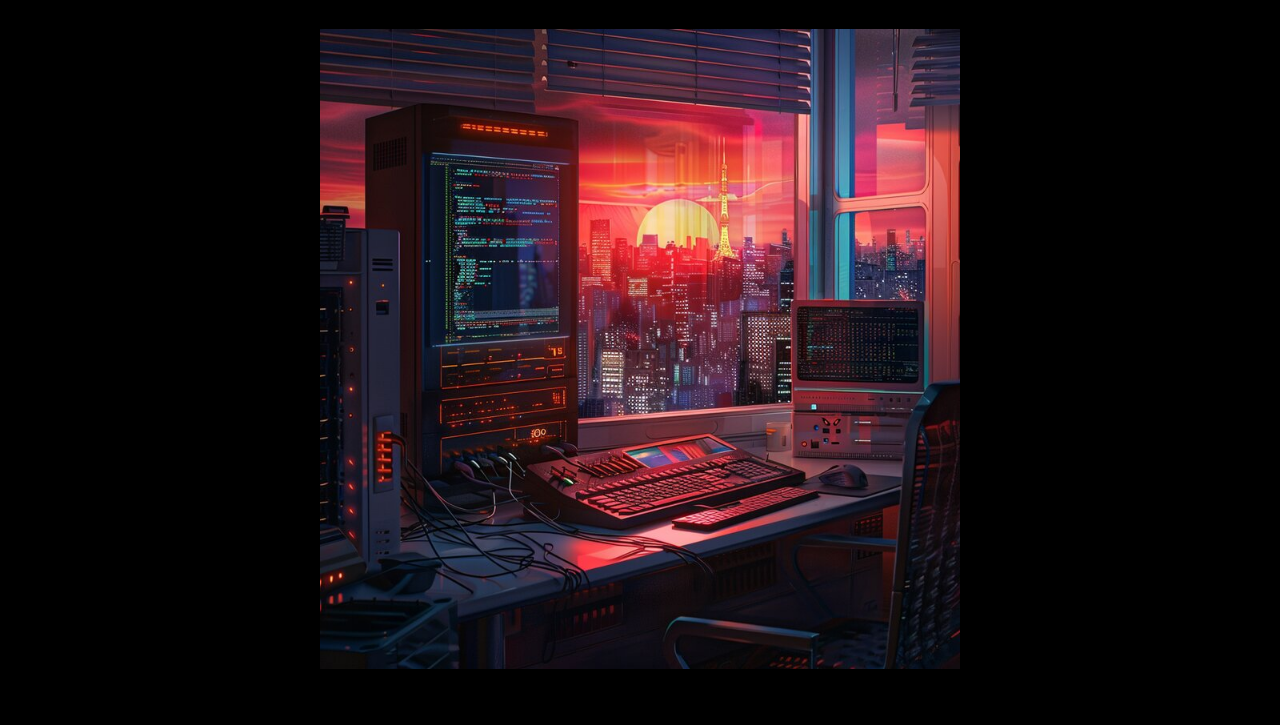
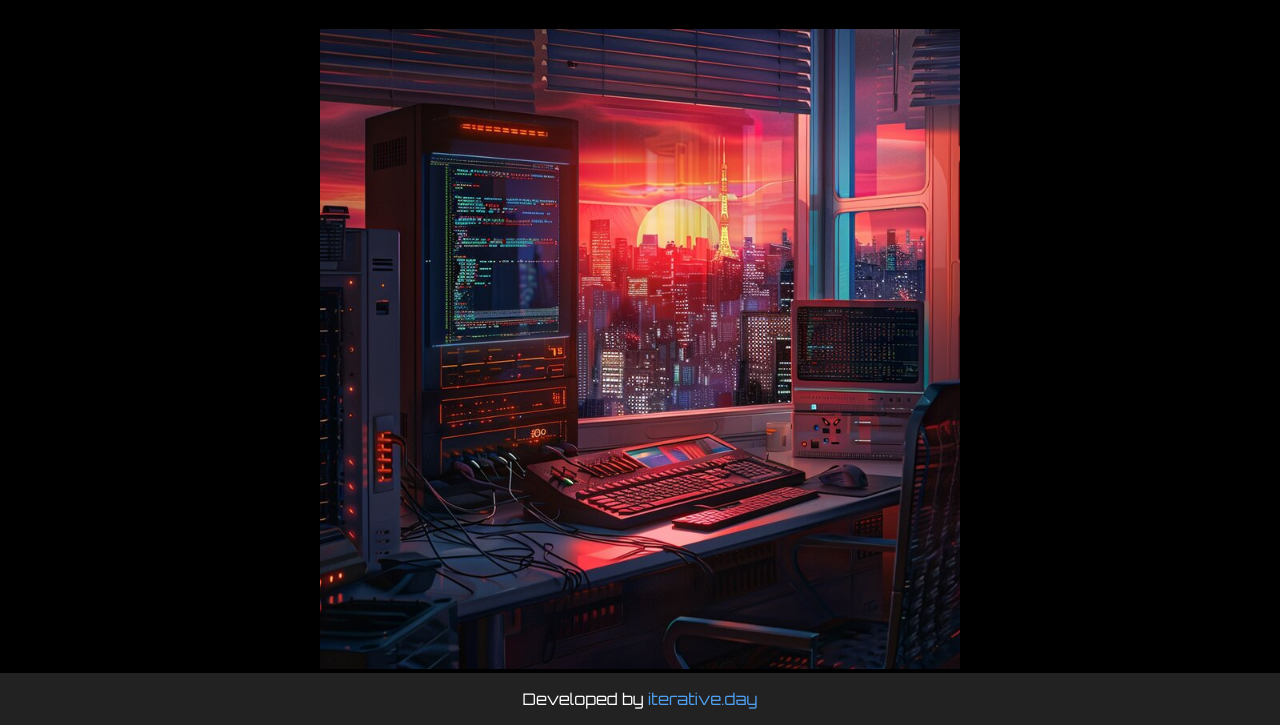
Before and after one commit to augchan42/helios-site, a website built with webpack: page index.html in a window 1280 px wide. Shown: the part 96-821 px from the top of the page. Before the commit the page ends 800 px from the top, so only its background shows below. Built offline with nearby package versions, Linux system fonts and the light colour scheme.

Commit message:
add backlink to iterative.day

```diff
--- a/index.html
+++ b/index.html
@@ -23,12 +23,31 @@
             height: calc(100vh - 10rem); /* Adjust the 6rem to a higher value to account for other page elements */
             object-fit: contain;
         }
+
+        /* Add the styles below */
+        footer {
+            font-family: 'Orbitron', sans-serif;
+            color: #fff;
+            text-align: center;
+            padding: 1rem 0;
+            background-color: #222; /* Adjust the background color as needed */
+        }
+        footer a {
+            color: #4fa1f3; /* Adjust the link color as needed */
+            text-decoration: none;
+        }
+        footer a:hover {
+            text-decoration: underline;
+        }
     </style>
 </head>
 <body>
     <h1>Helios Computer</h1>
     <img id="carousel" src="" alt="Helios Computer">
 
+    <footer>
+        Developed by <a href="https://iterative.day" target="_blank" rel="noopener noreferrer">iterative.day</a>
+    </footer>
     <!-- Include the Webpack generated bundle.js file -->
     <script src="dist/bundle.js"></script>
 </body>
```
